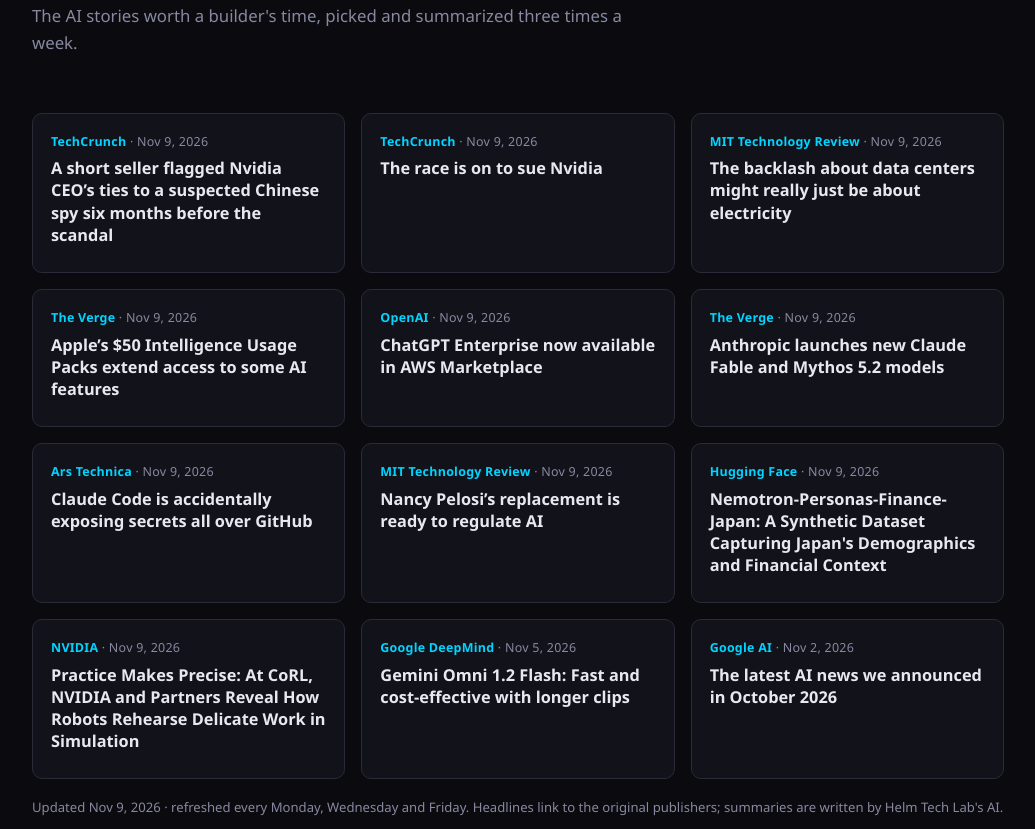
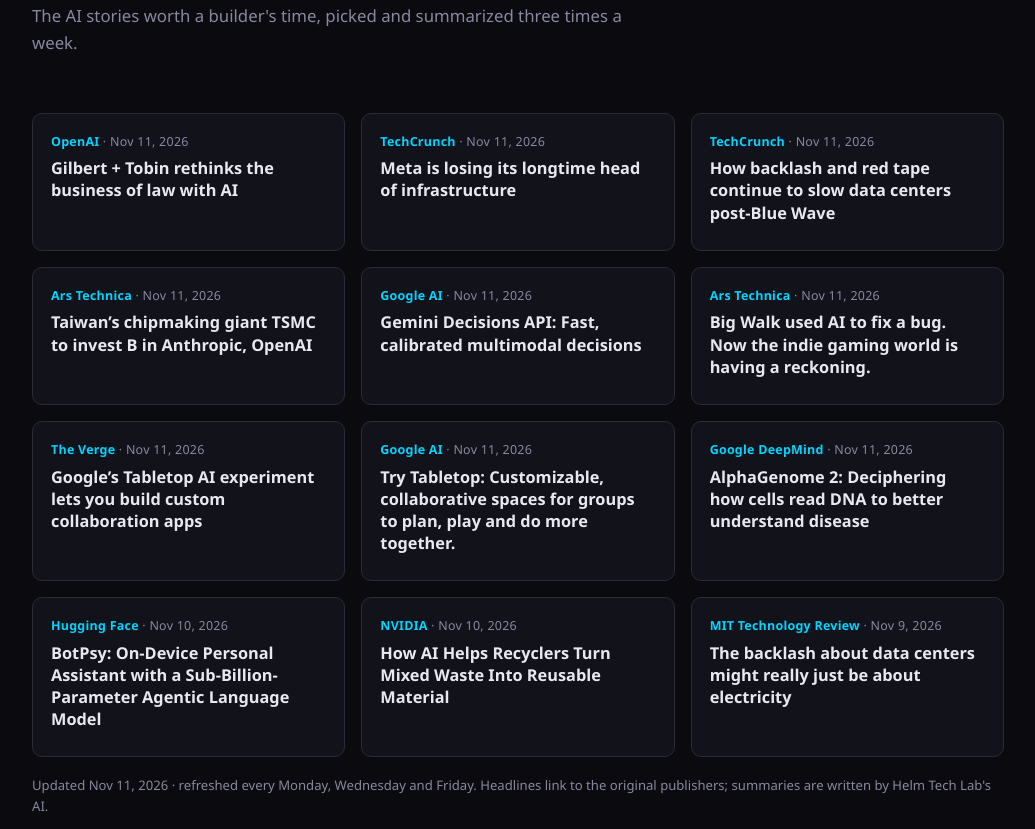
Before and after one commit to datboywhip-ai/helmtechlab-site, a plain HTML site: page index.html in a window 1280 px wide. Shown: the part 3431-4260 px from the top of the page, without its empty margins (122-1157 px from the left). Drawn offline with Linux system fonts and the light colour scheme.

Commit message:
AI news refresh 2026-11-11

```diff
--- a/index.html
+++ b/index.html
@@ -346,13 +346,58 @@
   <!-- NEWS:START -->
 <div class="news-grid">
     <article class="news-card">
-      <div class="news-meta"><span class="news-source">TechCrunch</span> · <time datetime="2026-11-09T22:46:09.000Z">Nov 9, 2026</time></div>
-      <h4><a href="https://techcrunch.com/2026/11/09/a-short-seller-flagged-nvidia-ceos-ties-to-a-suspected-chinese-spy-six-months-before-the-scandal/" target="_blank" rel="noopener noreferrer">A short seller flagged Nvidia CEO’s ties to a suspected Chinese spy six months before the scandal</a></h4>
+      <div class="news-meta"><span class="news-source">OpenAI</span> · <time datetime="2026-11-12T00:00:00.000Z">Nov 11, 2026</time></div>
+      <h4><a href="https://openai.com/index/gilbert-tobin-sam-nickless" target="_blank" rel="noopener noreferrer">Gilbert + Tobin rethinks the business of law with AI</a></h4>
 
     </article>
     <article class="news-card">
-      <div class="news-meta"><span class="news-source">TechCrunch</span> · <time datetime="2026-11-09T22:23:42.000Z">Nov 9, 2026</time></div>
-      <h4><a href="https://techcrunch.com/2026/11/09/the-race-is-on-to-sue-nvidia/" target="_blank" rel="noopener noreferrer">The race is on to sue Nvidia</a></h4>
+      <div class="news-meta"><span class="news-source">TechCrunch</span> · <time datetime="2026-11-11T20:12:01.000Z">Nov 11, 2026</time></div>
+      <h4><a href="https://techcrunch.com/2026/11/11/meta-is-losing-its-longtime-head-of-infrastructure/" target="_blank" rel="noopener noreferrer">Meta is losing its longtime head of infrastructure</a></h4>
+
+    </article>
+    <article class="news-card">
+      <div class="news-meta"><span class="news-source">TechCrunch</span> · <time datetime="2026-11-11T20:02:14.000Z">Nov 11, 2026</time></div>
+      <h4><a href="https://techcrunch.com/podcast/how-backlash-and-red-tape-continue-to-slow-data-centers-post-blue-wave/" target="_blank" rel="noopener noreferrer">How backlash and red tape continue to slow data centers post-Blue Wave</a></h4>
+
+    </article>
+    <article class="news-card">
+      <div class="news-meta"><span class="news-source">Ars Technica</span> · <time datetime="2026-11-11T18:16:40.000Z">Nov 11, 2026</time></div>
+      <h4><a href="https://arstechnica.com/ai/2026/11/taiwans-chipmaking-giant-tsmc-to-invest-1b-in-anthropic-openai/" target="_blank" rel="noopener noreferrer">Taiwan’s chipmaking giant TSMC to invest <!-- NEWS:START -->B in Anthropic, OpenAI</a></h4>
+
+    </article>
+    <article class="news-card">
+      <div class="news-meta"><span class="news-source">Google AI</span> · <time datetime="2026-11-11T18:00:00.000Z">Nov 11, 2026</time></div>
+      <h4><a href="https://blog.google/innovation-and-ai/technology/developers-tools/gemini-decisions-api/" target="_blank" rel="noopener noreferrer">Gemini Decisions API: Fast, calibrated multimodal decisions</a></h4>
+
+    </article>
+    <article class="news-card">
+      <div class="news-meta"><span class="news-source">Ars Technica</span> · <time datetime="2026-11-11T17:37:32.000Z">Nov 11, 2026</time></div>
+      <h4><a href="https://arstechnica.com/gaming/2026/11/big-walk-used-ai-to-fix-a-bug-now-the-indie-gaming-world-is-having-a-reckoning/" target="_blank" rel="noopener noreferrer">Big Walk used AI to fix a bug. Now the indie gaming world is having a reckoning.</a></h4>
+
+    </article>
+    <article class="news-card">
+      <div class="news-meta"><span class="news-source">The Verge</span> · <time datetime="2026-11-11T16:00:00.000Z">Nov 11, 2026</time></div>
+      <h4><a href="https://www.theverge.com/tech/1031526/google-tabletop-ai-experiment-waitlist-availability" target="_blank" rel="noopener noreferrer">Google’s Tabletop AI experiment lets you build custom collaboration apps</a></h4>
+
+    </article>
+    <article class="news-card">
+      <div class="news-meta"><span class="news-source">Google AI</span> · <time datetime="2026-11-11T16:00:00.000Z">Nov 11, 2026</time></div>
+      <h4><a href="https://blog.google/innovation-and-ai/models-and-research/google-labs/tabletop/" target="_blank" rel="noopener noreferrer">Try Tabletop: Customizable, collaborative spaces for groups to plan, play and do more together.</a></h4>
+
+    </article>
+    <article class="news-card">
+      <div class="news-meta"><span class="news-source">Google DeepMind</span> · <time datetime="2026-11-11T15:00:15.000Z">Nov 11, 2026</time></div>
+      <h4><a href="https://deepmind.google/blog/alphagenome-2-deciphering-how-cells-read-dna-to-better-understand-disease/" target="_blank" rel="noopener noreferrer">AlphaGenome 2: Deciphering how cells read DNA to better understand disease</a></h4>
+
+    </article>
+    <article class="news-card">
+      <div class="news-meta"><span class="news-source">Hugging Face</span> · <time datetime="2026-11-11T05:01:16.000Z">Nov 10, 2026</time></div>
+      <h4><a href="https://huggingface.co/blog/qvac/botpsy" target="_blank" rel="noopener noreferrer">BotPsy: On-Device Personal Assistant with a Sub-Billion-Parameter Agentic Language Model</a></h4>
+
+    </article>
+    <article class="news-card">
+      <div class="news-meta"><span class="news-source">NVIDIA</span> · <time datetime="2026-11-11T03:00:20.000Z">Nov 10, 2026</time></div>
+      <h4><a href="https://blogs.nvidia.com/blog/ai-recycling-startups/" target="_blank" rel="noopener noreferrer">How AI Helps Recyclers Turn Mixed Waste Into Reusable Material</a></h4>
 
     </article>
     <article class="news-card">
@@ -360,53 +405,8 @@
       <h4><a href="https://www.technologyreview.com/2026/11/09/1148194/the-backlash-about-data-centers-might-really-just-be-about-electricity/" target="_blank" rel="noopener noreferrer">The backlash about data centers might really just be about electricity</a></h4>
 
     </article>
-    <article class="news-card">
-      <div class="news-meta"><span class="news-source">The Verge</span> · <time datetime="2026-11-09T19:09:58.000Z">Nov 9, 2026</time></div>
-      <h4><a href="https://www.theverge.com/tech/1030084/apple-intelligence-usage-packs-ai-features-creator-studio-logic-pro" target="_blank" rel="noopener noreferrer">Apple’s $50 Intelligence Usage Packs extend access to some AI features</a></h4>
-
-    </article>
-    <article class="news-card">
-      <div class="news-meta"><span class="news-source">OpenAI</span> · <time datetime="2026-11-09T19:00:00.000Z">Nov 9, 2026</time></div>
-      <h4><a href="https://openai.com/index/chatgpt-enterprise-aws-marketplace" target="_blank" rel="noopener noreferrer">ChatGPT Enterprise now available in AWS Marketplace</a></h4>
-
-    </article>
-    <article class="news-card">
-      <div class="news-meta"><span class="news-source">The Verge</span> · <time datetime="2026-11-09T19:00:00.000Z">Nov 9, 2026</time></div>
-      <h4><a href="https://www.theverge.com/ai-artificial-intelligence/1030005/anthropic-claude-fable-mythos-5-2" target="_blank" rel="noopener noreferrer">Anthropic launches new Claude Fable and Mythos 5.2 models</a></h4>
-
-    </article>
-    <article class="news-card">
-      <div class="news-meta"><span class="news-source">Ars Technica</span> · <time datetime="2026-11-09T17:24:26.000Z">Nov 9, 2026</time></div>
-      <h4><a href="https://arstechnica.com/ai/2026/11/claude-code-settings-files-expose-thousands-of-secrets-on-github/" target="_blank" rel="noopener noreferrer">Claude Code is accidentally exposing secrets all over GitHub</a></h4>
-
-    </article>
-    <article class="news-card">
-      <div class="news-meta"><span class="news-source">MIT Technology Review</span> · <time datetime="2026-11-09T17:05:43.000Z">Nov 9, 2026</time></div>
-      <h4><a href="https://www.technologyreview.com/2026/11/09/1148182/nancy-pelosis-replacement-is-ready-to-regulate-ai/" target="_blank" rel="noopener noreferrer">Nancy Pelosi’s replacement is ready to regulate AI</a></h4>
-
-    </article>
-    <article class="news-card">
-      <div class="news-meta"><span class="news-source">Hugging Face</span> · <time datetime="2026-11-09T15:05:57.000Z">Nov 9, 2026</time></div>
-      <h4><a href="https://huggingface.co/blog/nvidia/nemotron-personas-finance-japan" target="_blank" rel="noopener noreferrer">Nemotron-Personas-Finance-Japan: A Synthetic Dataset Capturing Japan&#39;s Demographics and Financial Context</a></h4>
-
-    </article>
-    <article class="news-card">
-      <div class="news-meta"><span class="news-source">NVIDIA</span> · <time datetime="2026-11-09T14:00:01.000Z">Nov 9, 2026</time></div>
-      <h4><a href="https://blogs.nvidia.com/blog/robotics-simulation-advancements-corl/" target="_blank" rel="noopener noreferrer">Practice Makes Precise: At CoRL, NVIDIA and Partners Reveal How Robots Rehearse Delicate Work in Simulation</a></h4>
-
-    </article>
-    <article class="news-card">
-      <div class="news-meta"><span class="news-source">Google DeepMind</span> · <time datetime="2026-11-05T17:05:16.000Z">Nov 5, 2026</time></div>
-      <h4><a href="https://deepmind.google/blog/gemini-omni-12-flash-fast-and-cost-effective-with-longer-clips/" target="_blank" rel="noopener noreferrer">Gemini Omni 1.2 Flash: Fast and cost-effective with longer clips</a></h4>
-
-    </article>
-    <article class="news-card">
-      <div class="news-meta"><span class="news-source">Google AI</span> · <time datetime="2026-11-02T17:45:00.000Z">Nov 2, 2026</time></div>
-      <h4><a href="https://blog.google/innovation-and-ai/technology/ai/google-ai-updates-october-2026/" target="_blank" rel="noopener noreferrer">The latest AI news we announced in October 2026</a></h4>
-
-    </article>
   </div>
-  <p class="news-updated">Updated Nov 9, 2026 · refreshed every Monday, Wednesday and Friday. Headlines link to the original publishers; summaries are written by Helm Tech Lab's AI.</p>
+  <p class="news-updated">Updated Nov 11, 2026 · refreshed every Monday, Wednesday and Friday. Headlines link to the original publishers; summaries are written by Helm Tech Lab's AI.</p>
   <!-- NEWS:END -->
 </section>
 
```
Also changed, not shown: news.json (+61 -61 lines).
